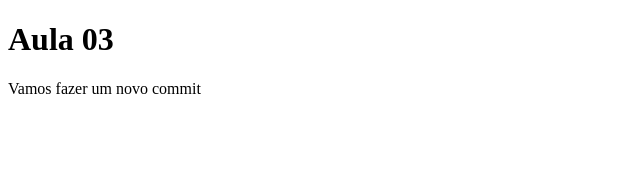
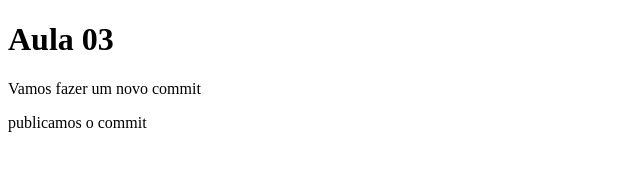
Before and after one commit to lBianchetti/exemplo1, a plain HTML site: page index.html in a window 1280 px wide. Shown: the whole page, without its empty margins (0-640 px from the left). Drawn offline with Linux system fonts and the light colour scheme.

Commit message:
adicionado paragrafo

```diff
--- a/index.html
+++ b/index.html
@@ -9,5 +9,6 @@
 <body>
     <h1>Aula 03</h1>
     <p>Vamos fazer um novo commit</p>
+    <p>publicamos o commit</p>
 </body>
 </html>
```
